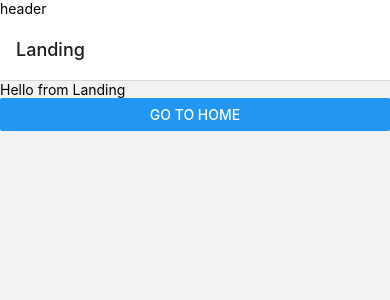
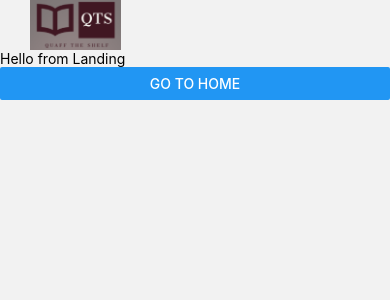
Before and after one commit to izzy-pin/QuaffTheShelf, a React Native app: screen / in a window 390 px wide. Shown: the top 300 px of the page. Built offline with nearby package versions, Linux system fonts and the light colour scheme.

Commit message:
added Header

```diff
--- a/App.js
+++ b/App.js
@@ -17,8 +17,11 @@ const Stack = createNativeStackNavigator();
 const App = () => {
   return (
     <NavigationContainer>
-      <Header />
-      <Stack.Navigator initialRouteName="Landing">
+      {/* <Header /> */}
+      <Stack.Navigator
+        initialRouteName="Landing"
+        screenOptions={{ header: (props) => <Header {...props} /> }}
+      >
         <Stack.Screen name="Landing" component={Landing} />
         <Stack.Screen name="Home" component={Home} />
         <Stack.Screen name="AddBook" component={AddBook} />
--- a/src/components/Header.js
+++ b/src/components/Header.js
@@ -1,8 +1,20 @@
 import React from "react";
-import { Text } from "react-native";
+import { View, Image, Pressable } from "react-native";
 
-const Header = () => {
-  return <Text>header</Text>;
+const Header = ({ navigation }) => {
+  return (
+    <View>
+      <Pressable
+        onPress={() => {
+          navigation.navigate("Home");
+        }}
+      >
+        <Image source={require("../assets/logo.png")} style={imagestyle} />
+      </Pressable>
+    </View>
+  );
 };
 
+const imagestyle = { width: 150, height: 50, resizeMode: "contain" };
+
 export default Header;
```
Also changed, not shown: src/assets/logo.png (added).
